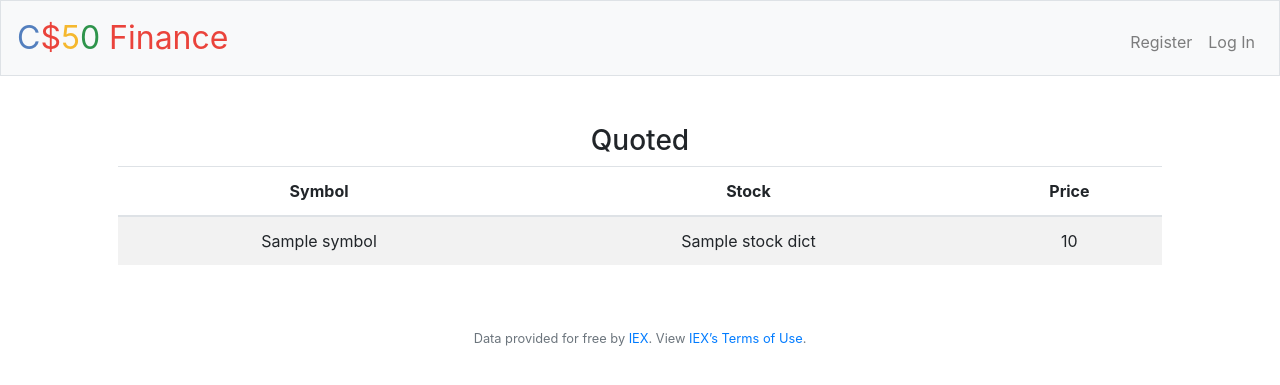
After one commit to 1998tapan/CS50-Finance, a Flask app: template templates/quoted.html in a window 1280 px wide. The commit adds this page. Shown: the top 385 px of the page. Run offline with Flask 2, Linux system fonts and the light colour scheme; the template is opened without the code that fills it: most values are stand-ins (such as "Sample title", 1, 10 or a date in 2020); some libraries are stand-ins or nearby versions.

Commit message:
/quote added and working !

```diff
--- a/application.py
+++ b/application.py
@@ -114,8 +114,18 @@ def logout():
 @app.route("/quote", methods=["GET", "POST"])
 @login_required
 def quote():
-    """Get stock quote."""
-    return apology("TODO")
+    if request.method == 'POST':
+        """Get stock quote."""
+        symbol = request.form['symbol']
+        stock_dict = lookup(symbol)
+        if not stock_dict:
+            return apology("Missing symbol", 403)
+
+        else:
+            return render_template("quoted.html", stock_dict=stock_dict)
+
+    else:
+        return render_template("quote.html")
 
 
 @app.route("/register", methods=["GET", "POST"])
@@ -140,7 +150,7 @@ def register():
             return apology("password and confirm-password must match", 403)
 
         row = db.execute('SELECT * FROM users WHERE username= :username',
-                         username = username)
+                         username=username)
         if len(row) > 0:
             return apology("Username already taken", 403)
 
--- a/templates/login.html
+++ b/templates/login.html
@@ -5,11 +5,13 @@
 {% endblock %}
 
 {% block main %}
+
     <div class="form-border">
         <h3>Login</h3>
         <form id="login-form" action="/login" method="post">
             <div class="form-group">
-                <input id="username" autocomplete="off" autofocus class="form-control" name="username" placeholder="Username" type="text">
+                <input id="username" autocomplete="off" autofocus class="form-control" name="username"
+                       placeholder="Username" type="text">
             </div>
 
             <div class="form-group">
--- /dev/null
+++ b/templates/quoted.html
@@ -0,0 +1,25 @@
+{% extends "layout.html" %}
+
+{% block title%}
+    Quoted
+{%  endblock %}
+
+{%  block main %}
+    <h3>Quoted</h3>
+    <table class="table table-striped">
+        <thead>
+            <tr>
+                <th>Symbol</th>
+                <th>Stock</th>
+                <th>Price</th>
+            </tr>
+        </thead>
+        <tbody>
+            <tr>
+                <td>{{ stock_dict['symbol'] }}</td>
+                <td>{{ stock_dict['name'] }}</td>
+                <td>{{ stock_dict['price'] }}</td>
+            </tr>
+        </tbody>
+    </table>
+{% endblock %}
```
Also changed, not shown: templates/quote.html (added, +18 -0 lines), templates/register.html (+9 -5 lines).
